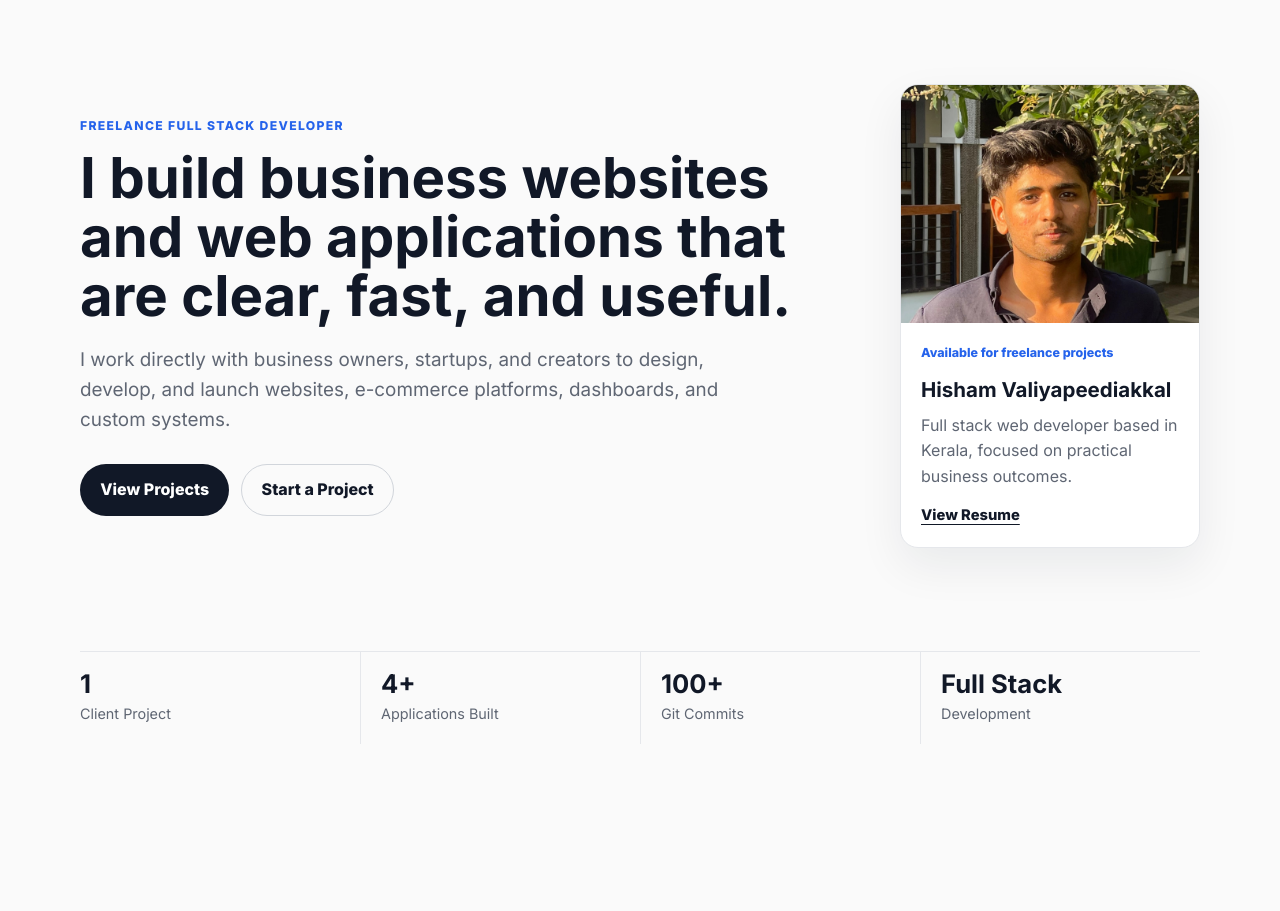
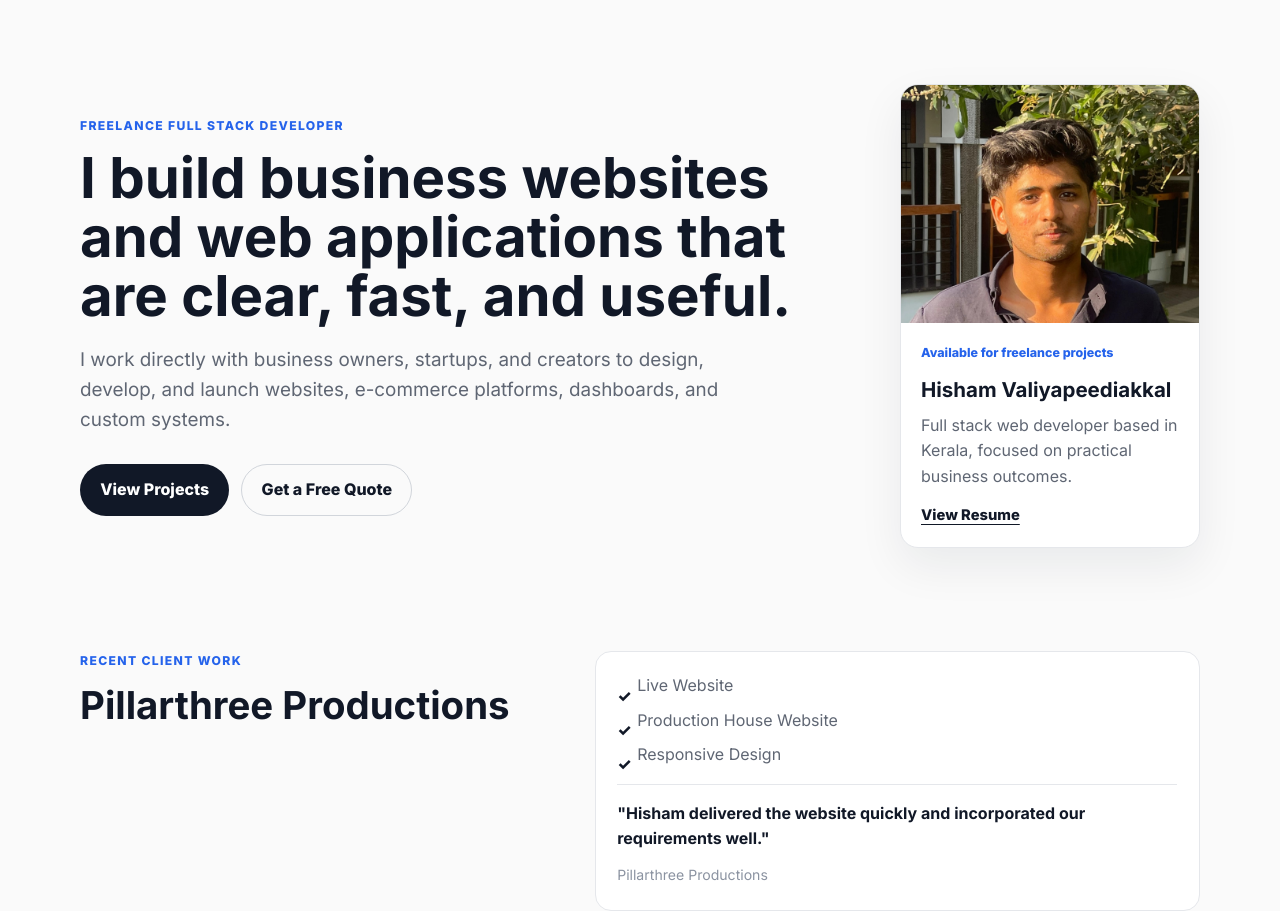
Before and after one commit to hishyx/hishyx.github.io, a plain HTML site: page index.html in a window 1280 px wide. Shown: the part 60-971 px from the top of the page. Drawn offline with Linux system fonts and the light colour scheme.

Commit message:
Update portfolio client proof and pricing

```diff
--- a/index.html
+++ b/index.html
@@ -64,7 +64,7 @@
                 </p>
                 <div class="hero-actions">
                     <a class="button primary" href="#work">View Projects</a>
-                    <a class="button secondary" href="#contact">Start a Project</a>
+                    <a class="button secondary" href="#contact">Get a Free Quote</a>
                 </div>
             </div>
 
@@ -80,22 +80,36 @@
             </aside>
         </section>
 
+        <section class="section recent-client" aria-labelledby="recent-client-title">
+            <div class="recent-client-heading">
+                <p class="eyebrow">Recent Client Work</p>
+                <h2 id="recent-client-title">Pillarthree Productions</h2>
+            </div>
+            <div class="recent-client-proof">
+                <ul class="check-list">
+                    <li>Live Website</li>
+                    <li>Production House Website</li>
+                    <li>Responsive Design</li>
+                </ul>
+                <blockquote>
+                    <p>"Hisham delivered the website quickly and incorporated our requirements well."</p>
+                    <cite>Pillarthree Productions</cite>
+                </blockquote>
+            </div>
+        </section>
+
         <section class="proof-strip section" aria-label="Project credibility">
             <div>
-                <strong>1</strong>
-                <span>Client Project</span>
+                <strong>Live</strong>
+                <span>Client Website</span>
             </div>
             <div>
                 <strong>4+</strong>
                 <span>Applications Built</span>
             </div>
             <div>
-                <strong>100+</strong>
-                <span>Git Commits</span>
-            </div>
-            <div>
                 <strong>Full Stack</strong>
-                <span>Development</span>
+                <span>Developer</span>
             </div>
         </section>
 
@@ -291,6 +305,17 @@
             </div>
             <div class="pricing-grid">
                 <article class="pricing-card">
+                    <span>Startup Landing Page</span>
+                    <h3>₹2,999+</h3>
+                    <ul class="pricing-features">
+                        <li>Single Page</li>
+                        <li>Mobile Responsive</li>
+                        <li>Contact Form</li>
+                        <li>Basic SEO</li>
+                        <li>3-5 Day Delivery</li>
+                    </ul>
+                </article>
+                <article class="pricing-card">
                     <span>Starter Landing Page</span>
                     <h3>₹4,999+</h3>
                     <p>Single-page presence for a campaign, product, or service.</p>
--- a/styles.css
+++ b/styles.css
@@ -384,6 +384,50 @@ p {
   border-top: 1px solid var(--line);
 }
 
+.recent-client {
+  display: grid;
+  gap: 1.2rem;
+  align-items: start;
+}
+
+.recent-client-heading h2 {
+  margin-bottom: 0;
+}
+
+.recent-client-proof {
+  display: grid;
+  gap: 1rem;
+}
+
+.recent-client blockquote {
+  margin: 0;
+  padding: 1rem;
+  border: 1px solid var(--line);
+  border-radius: var(--radius);
+  background: rgba(17, 24, 34, 0.82);
+}
+
+.recent-client blockquote p {
+  margin-bottom: 0.65rem;
+  color: var(--text);
+  font-weight: 700;
+}
+
+.recent-client cite {
+  color: var(--muted);
+  font-size: 0.88rem;
+  font-style: normal;
+}
+
+.recent-client .check-list li::before {
+  content: "\2713";
+  width: auto;
+  height: auto;
+  background: transparent;
+  color: var(--primary);
+  font-weight: 800;
+}
+
 .case-study,
 .project-card,
 .service-grid article,
@@ -686,6 +730,22 @@ p {
 .pricing-card h3 {
   margin: 0.35rem 0 0.65rem;
   font-size: clamp(2rem, 4vw, 3rem);
+}
+
+.pricing-features {
+  display: grid;
+  gap: 0.45rem;
+  margin: 0;
+  padding: 0;
+  color: var(--muted);
+  list-style: none;
+}
+
+.pricing-features li::before {
+  content: "\2713";
+  margin-right: 0.5rem;
+  color: var(--primary);
+  font-weight: 800;
 }
 
 .pricing-card.featured {
@@ -1592,6 +1652,39 @@ body:not(.dev-page) .section-heading p {
   margin-right: auto;
 }
 
+body:not(.dev-page) .recent-client {
+  grid-template-columns: 1fr;
+  padding-top: 0;
+}
+
+body:not(.dev-page) .recent-client-heading h2 {
+  font-size: clamp(1.75rem, 3vw, 2.5rem);
+}
+
+body:not(.dev-page) .recent-client-proof {
+  padding: 1.35rem;
+  background: var(--surface);
+  border: 1px solid var(--line);
+  border-radius: 16px;
+}
+
+body:not(.dev-page) .recent-client blockquote {
+  padding: 0;
+  background: transparent;
+  border: 0;
+  border-top: 1px solid var(--line);
+  border-radius: 0;
+  padding-top: 1rem;
+}
+
+body:not(.dev-page) .recent-client blockquote p {
+  color: var(--text);
+}
+
+body:not(.dev-page) .recent-client cite {
+  color: var(--subtle);
+}
+
 body:not(.dev-page) .featured-work {
   border-top: 0;
 }
@@ -1897,6 +1990,16 @@ body:not(.dev-page) .pricing-card span {
   color: var(--accent);
 }
 
+body:not(.dev-page) .pricing-features {
+  gap: 0.5rem;
+  color: var(--muted);
+  font-size: 0.95rem;
+}
+
+body:not(.dev-page) .pricing-features li::before {
+  color: var(--accent);
+}
+
 body:not(.dev-page) .pricing-card.featured {
   border-color: var(--text);
   background: #f4f7fb;
@@ -2025,7 +2128,7 @@ body:not(.dev-page) .site-footer {
 
 @media (min-width: 720px) {
   body:not(.dev-page) .proof-strip {
-    grid-template-columns: repeat(4, minmax(0, 1fr));
+    grid-template-columns: repeat(3, minmax(0, 1fr));
   }
 
   body:not(.dev-page) .proof-strip div {
@@ -2041,6 +2144,10 @@ body:not(.dev-page) .site-footer {
   body:not(.dev-page) .case-columns,
   body:not(.dev-page) .why-grid {
     grid-template-columns: repeat(2, minmax(0, 1fr));
+  }
+
+  body:not(.dev-page) .recent-client {
+    grid-template-columns: minmax(0, 0.9fr) minmax(320px, 1.1fr);
   }
 }
 
```
